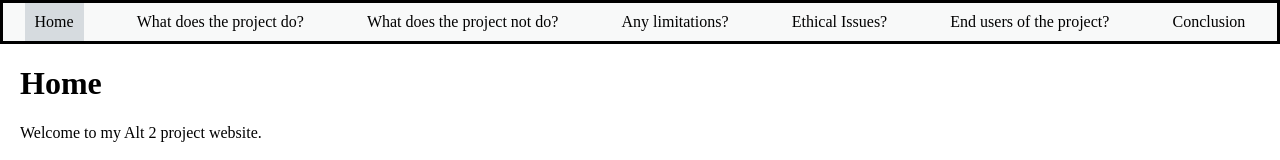
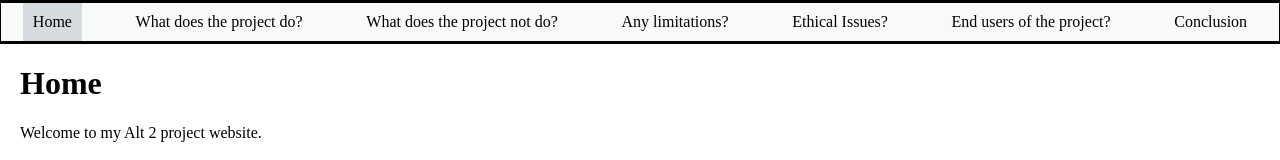
Before and after one commit to awilkinson16/ALT-2, a plain HTML site: page index.html in a window 1280 px wide. Shown: the top 160 px of the page. Drawn offline with Linux system fonts and the light colour scheme.

Commit message:
Update style.css

```diff
--- a/style.css
+++ b/style.css
@@ -19,8 +19,8 @@ body {
   padding: 0;
   border-bottom: 3px solid black;
   border-top: 3px solid black;
-  border-left: 3px solid black;
-  border-right: 3px solid black;
+  border-left: 1px solid black;
+  border-right: 1px solid black;
   background-color: #F8F9F9;
 
 }
```
